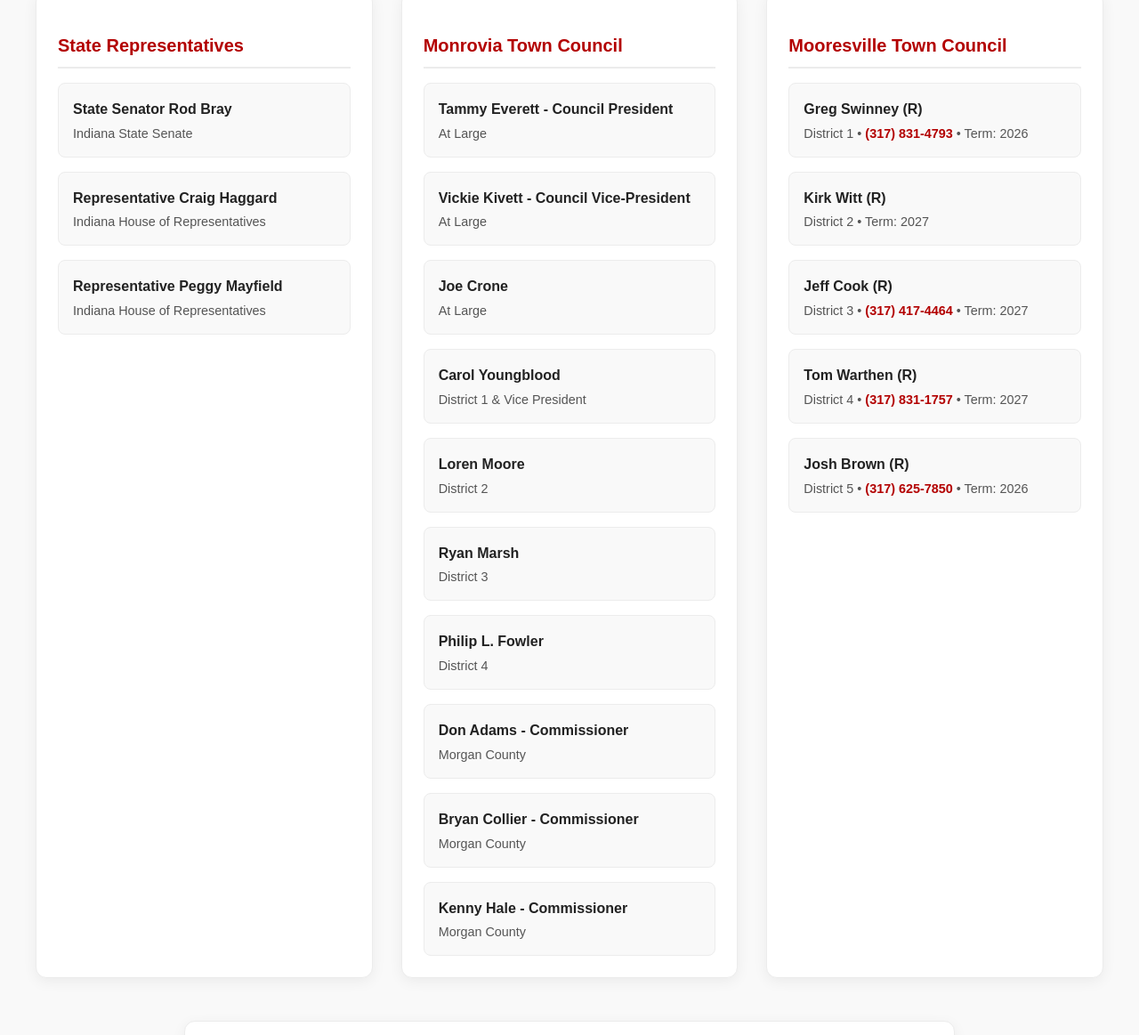
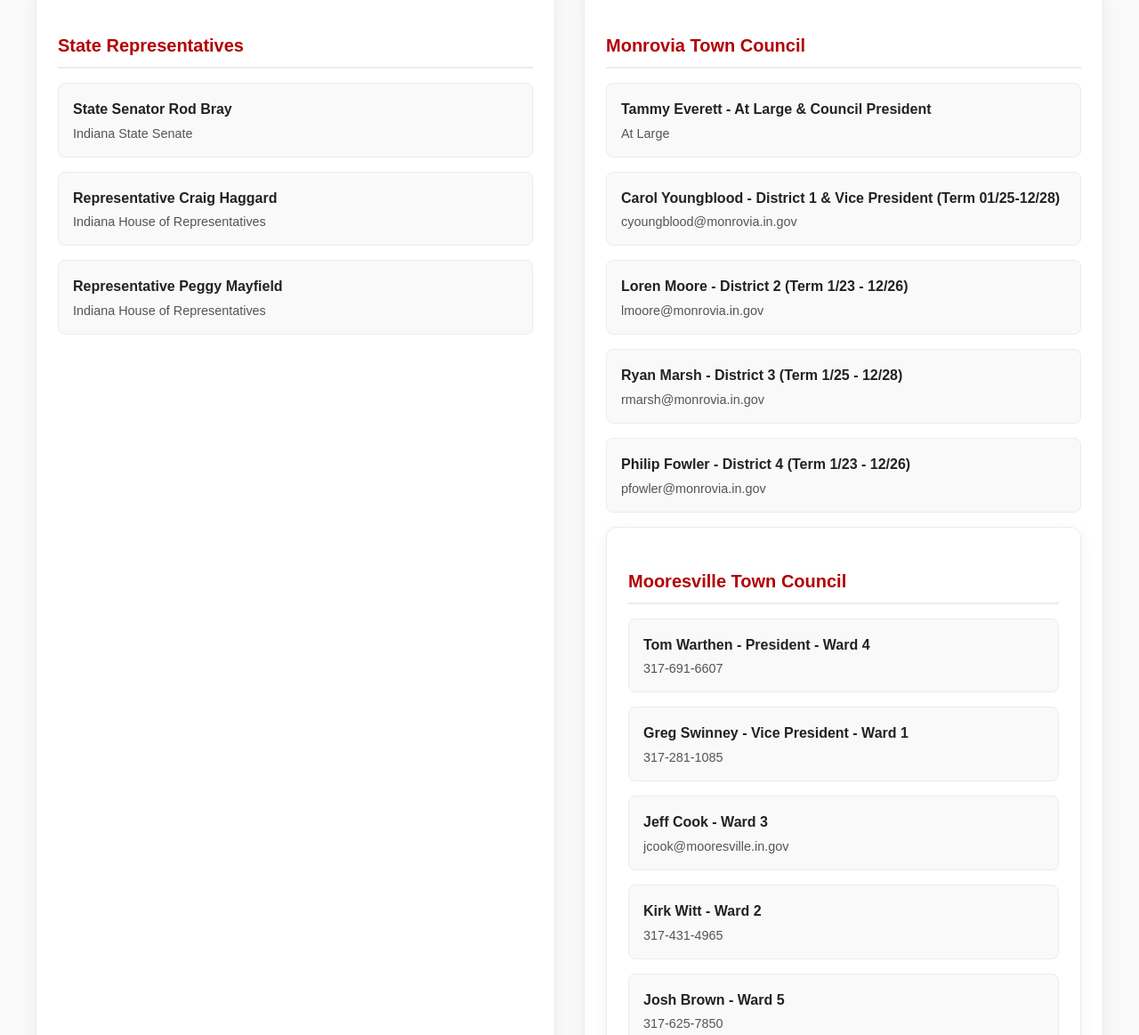
Before and after one commit to retr0watchdog/monroviaDC, a plain HTML site: page index.html in a window 1280 px wide. Shown: the part 3473-4636 px from the top of the page at 89% size. Drawn offline with Linux system fonts and the light colour scheme.

Commit message:
Update index.html

```diff
--- a/index.html
+++ b/index.html
@@ -289,71 +289,63 @@
               <h3>Monrovia Town Council</h3>
               <div class="rep-list">
                 <div class="rep-item">
-                  <h4>Tammy Everett - Council President</h4>
+                  <h4>Tammy Everett - At Large & Council President</h4>
                   <p>At Large</p>
                 </div>
                 <div class="rep-item">
-                  <h4>Vickie Kivett - Council Vice-President</h4>
-                  <p>At Large</p>
+                  <h4>Carol Youngblood - District 1 & Vice President (Term 01/25-12/28)</h4>
+                  <p>cyoungblood@monrovia.in.gov</p>
                 </div>
                 <div class="rep-item">
-                  <h4>Joe Crone</h4>
-                  <p>At Large</p>
+                  <h4>Loren Moore - District 2 (Term 1/23 - 12/26)</h4>
+                  <p>lmoore@monrovia.in.gov</p>
                 </div>
                 <div class="rep-item">
-                  <h4>Carol Youngblood</h4>
-                  <p>District 1 & Vice President</p>
+                  <h4>Ryan Marsh - District 3 (Term 1/25 - 12/28)</h4>
+                  <p>rmarsh@monrovia.in.gov</p>
                 </div>
                 <div class="rep-item">
-                  <h4>Loren Moore</h4>
-                  <p>District 2</p>
+                  <h4>Philip Fowler - District 4 (Term 1/23 - 12/26)</h4>
+                  <p>pfowler@monrovia.in.gov</p>
                 </div>
-                <div class="rep-item">
-                  <h4>Ryan Marsh</h4>
-                  <p>District 3</p>
-                </div>
-                <div class="rep-item">
-                  <h4>Philip L. Fowler</h4>
-                  <p>District 4</p>
-                </div>
-                <div class="rep-item">
-                  <h4>Don Adams - Commissioner</h4>
-                  <p>Morgan County</p>
-                </div>
-                <div class="rep-item">
-                  <h4>Bryan Collier - Commissioner</h4>
-                  <p>Morgan County</p>
-                </div>
-                <div class="rep-item">
-                  <h4>Kenny Hale - Commissioner</h4>
-                  <p>Morgan County</p>
-                </div>
-              </div>
-            </div>
 
             <div class="rep-category">
               <h3>Mooresville Town Council</h3>
               <div class="rep-list">
                 <div class="rep-item">
-                  <h4>Greg Swinney (R)</h4>
-                  <p>District 1 • <a href="tel:317-831-4793">(317) 831-4793</a> • Term: 2026</p>
+                  <h4>Tom Warthen - President - Ward 4</h4>
+                  <p>317-691-6607</p>
                 </div>
                 <div class="rep-item">
-                  <h4>Kirk Witt (R)</h4>
-                  <p>District 2 • Term: 2027</p>
+                  <h4>Greg Swinney - Vice President - Ward 1</h4>
+                  <p>317-281-1085</p>
                 </div>
                 <div class="rep-item">
-                  <h4>Jeff Cook (R)</h4>
-                  <p>District 3 • <a href="tel:317-417-4464">(317) 417-4464</a> • Term: 2027</p>
+                  <h4>Jeff Cook - Ward 3</h4>
+                  <p>jcook@mooresville.in.gov</p>
                 </div>
                 <div class="rep-item">
-                  <h4>Tom Warthen (R)</h4>
-                  <p>District 4 • <a href="tel:317-831-1757">(317) 831-1757</a> • Term: 2027</p>
+                  <h4>Kirk Witt - Ward 2</h4>
+                  <p>317-431-4965</p>
                 </div>
                 <div class="rep-item">
-                  <h4>Josh Brown (R)</h4>
-                  <p>District 5 • <a href="tel:317-625-7850">(317) 625-7850</a> • Term: 2026</p>
+                  <h4>Josh Brown - Ward 5</h4>
+                  <p>317-625-7850</p>\
                 </div>
+                 <div class="rep-category">
+              <h3>Commissioners</h3>
+              <div class="rep-list">
+                <div class="rep-item">
+                  <h4>Don Adams</h4>
+                  <p>317-670-0929</p>
+                </div>
+                 <div class="rep-item">
+                  <h4>Bryan Collier</h4>
+                  <p>765-342-8120</p>
+              </div>
+                 <div class="rep-item">
+                  <h4>Kenny Hale</h4>
+                  <p>765-318-3390</p>
               </div>
             </div>
           </div>
```
